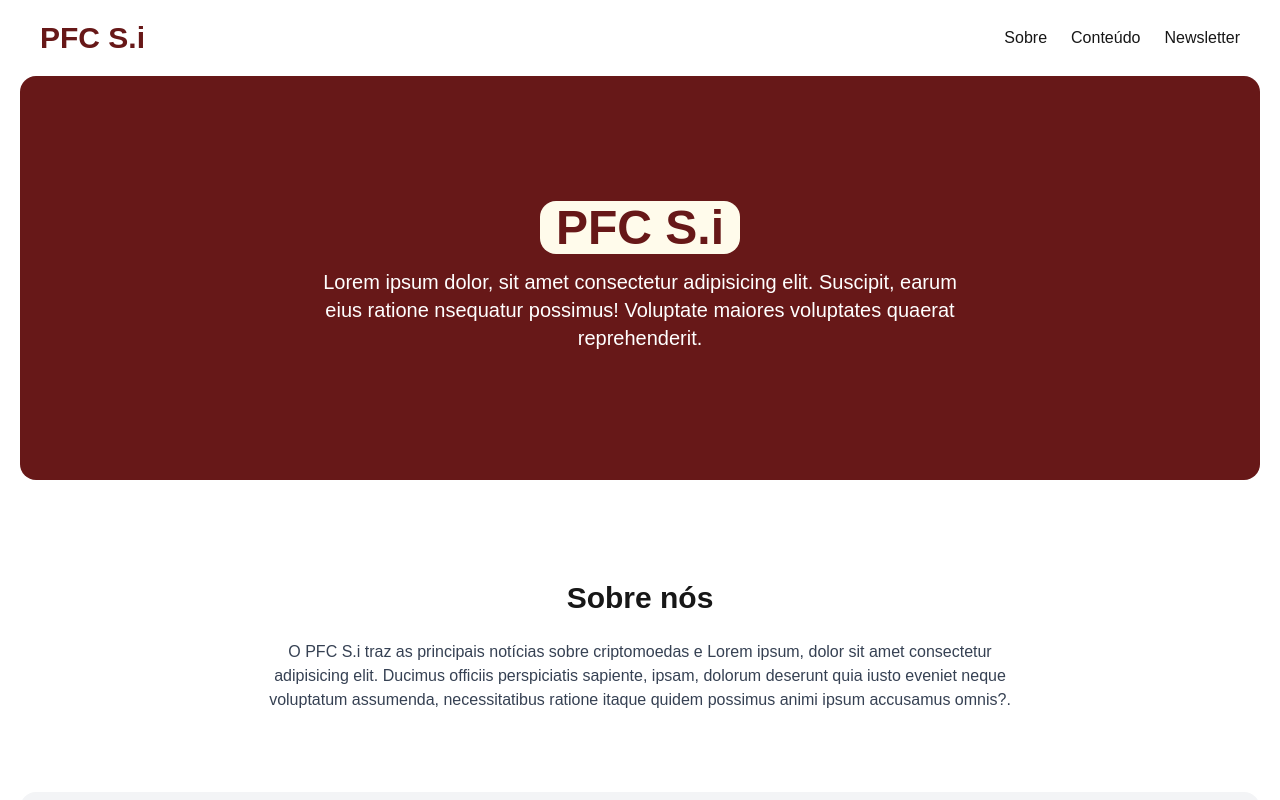
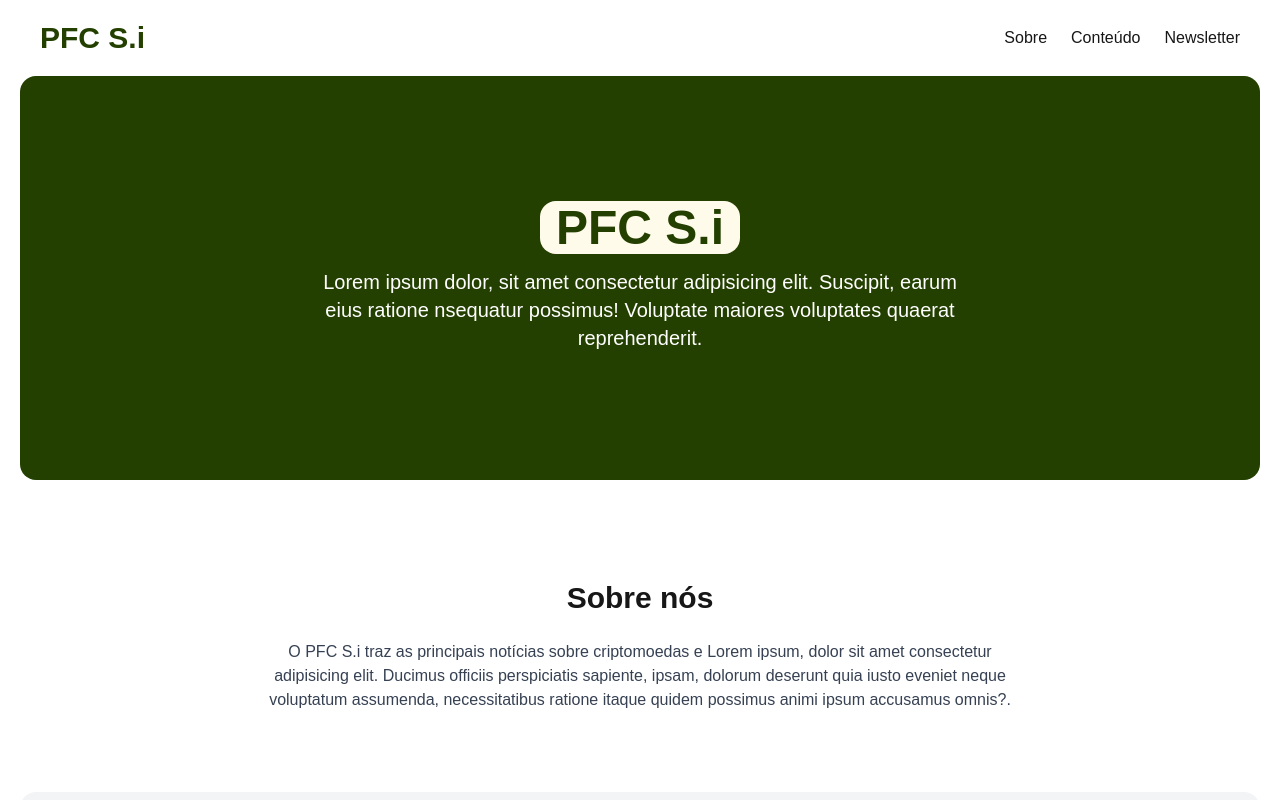
Before and after one commit to PFC-S-i/PFC-s.i, a Next.js app: page / in a window 1280 px wide. Shown: the top 800 px of the page. Built offline with nearby package versions, Linux system fonts and the light colour scheme; no server answers.

Commit message:
:recycle: update primary color

```diff
--- a/src/app/globals.css
+++ b/src/app/globals.css
@@ -4,7 +4,7 @@
 :root {
   --background: #ffffff;
   --foreground: #171717;
-  --primary: #671818;
+  --primary: #244001;
 }
 
 @theme inline {
```
